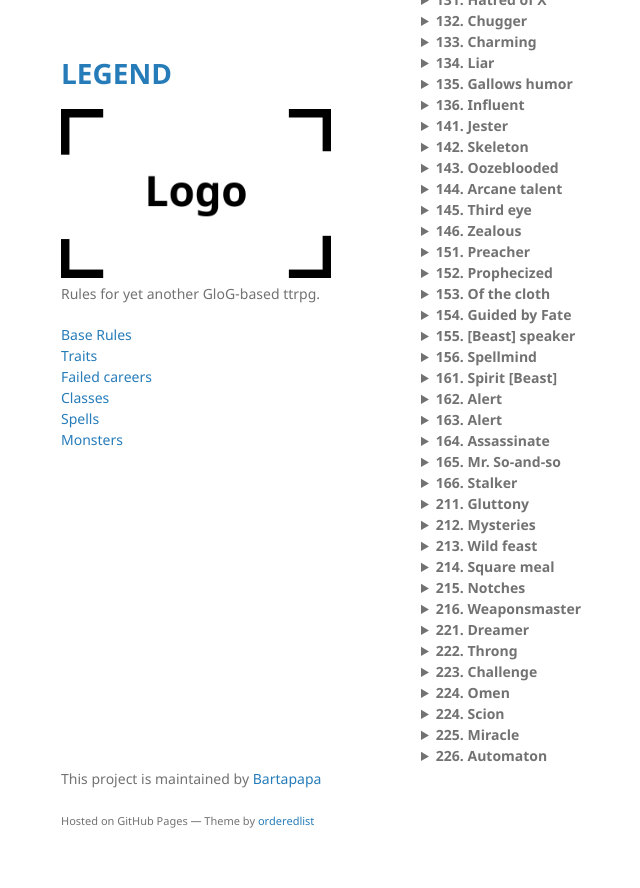
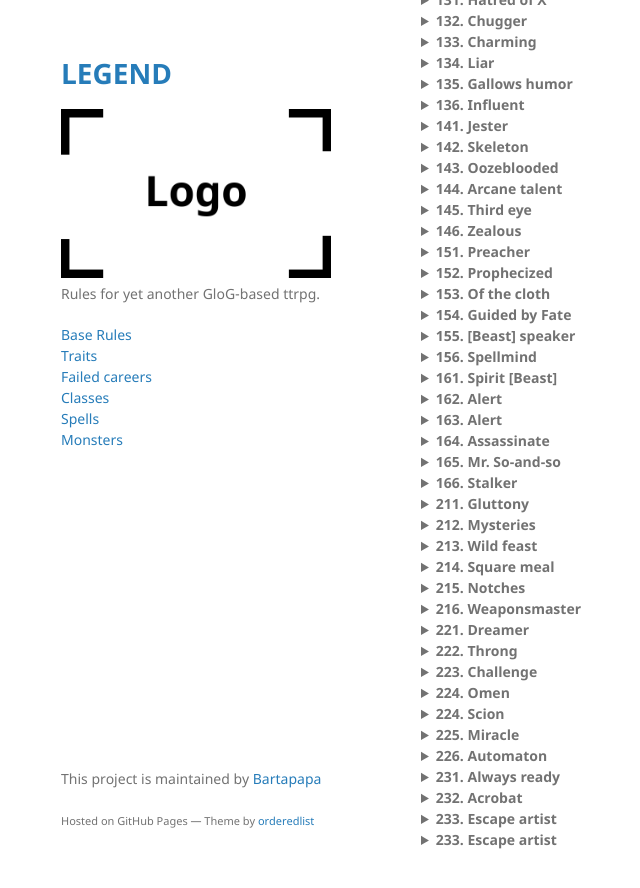
Before and after one commit to Bartapapa/legend, a Jekyll site: the page built from docs/pages/gifts.md, in a window 1280 px wide and 900 px high, scrolled down 559 px. Shown: the top 888 px of the window, without its empty margins (149-789 px from the left). Built offline with Jekyll 4.4.1, drawn with Linux system fonts in a browser that asks for light colours.

Commit message:
Update gifts.md

```diff
--- a/docs/pages/gifts.md
+++ b/docs/pages/gifts.md
@@ -272,3 +272,23 @@ You're a robot. Gain a PURPOSE attribute (capitals not optional). Your PURPOSE s
 
 Someone can reprogram you while you sleep by opening the back of your head case. Doing so, they state a new 3-word PURPOSE. You, however, choose what DOESN'T COMPUTE.
 </details>
+
+<details markdown="1">
+<summary><b>231. Always ready</b></summary>
+Whenever you leave town, you can spend 1 Valuable or 1 Treasure. Doing so, you acquire an unnamed package, that takes up a slot in your Inventory. Whenever you wish, you can decide to open up the unnamed package, which reveals that it was something that you could've purchased with a Valuable (or Treasure, if you spent that) and could've been held in such a box. You can have bundles of items inside if you wish.
+</details>
+
+<details markdown="1">
+<summary><b>232. Acrobat</b></summary>
+You can jump two times higher, farther, and you take the least amount of damage possible from falling when you're in control. Once per rest, you can automatically succeed at a feat of acrobatics.
+</details>
+
+<details markdown="1">
+<summary><b>233. Escape artist</b></summary>
+Once per rest, you can automatically escape from restraints (rope, manacles, social convention, etc) as long as you could plausibly do so. You can always ask the GM, 'What's the best exit to take to get out of here?' and you'll get an honest answer.
+</details>
+
+<details markdown="1">
+<summary><b>233. Escape artist</b></summary>
+Once per rest, you can automatically escape from restraints (rope, manacles, social convention, etc) as long as you could plausibly do so. You can always ask the GM, 'What's the best exit to take to get out of here?' and you'll get an honest answer.
+</details>
```
